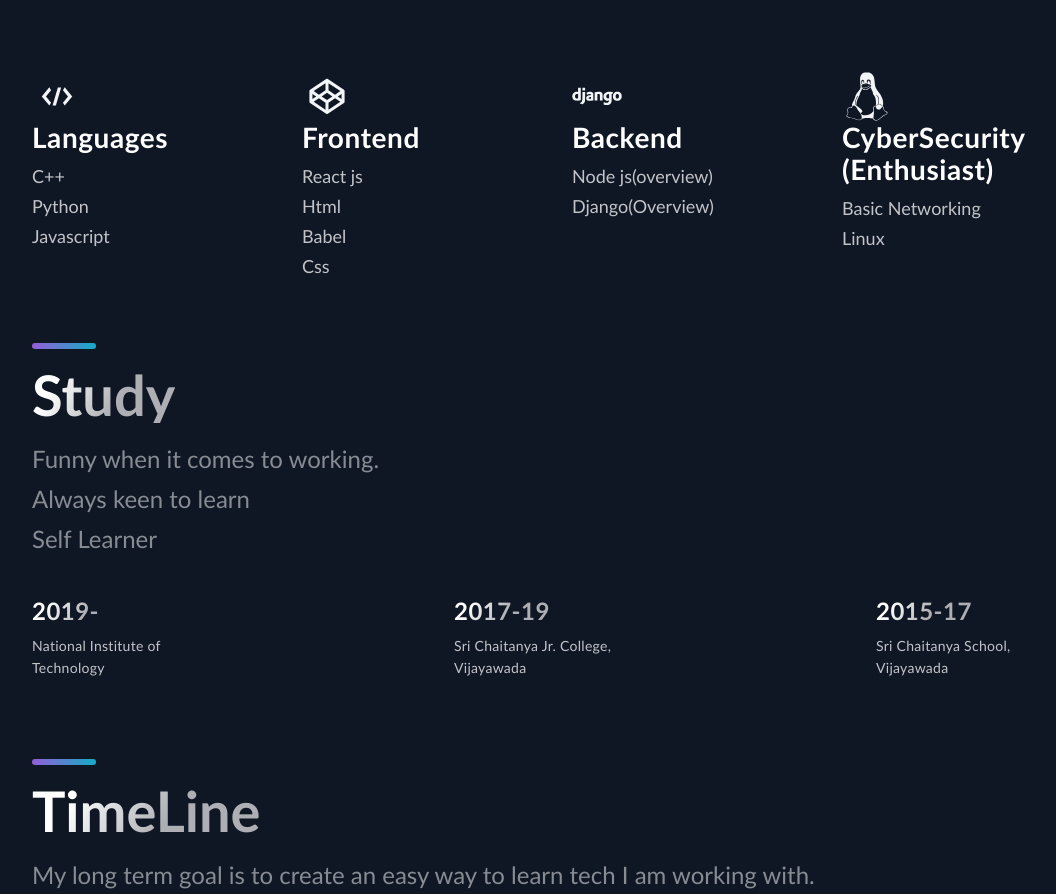
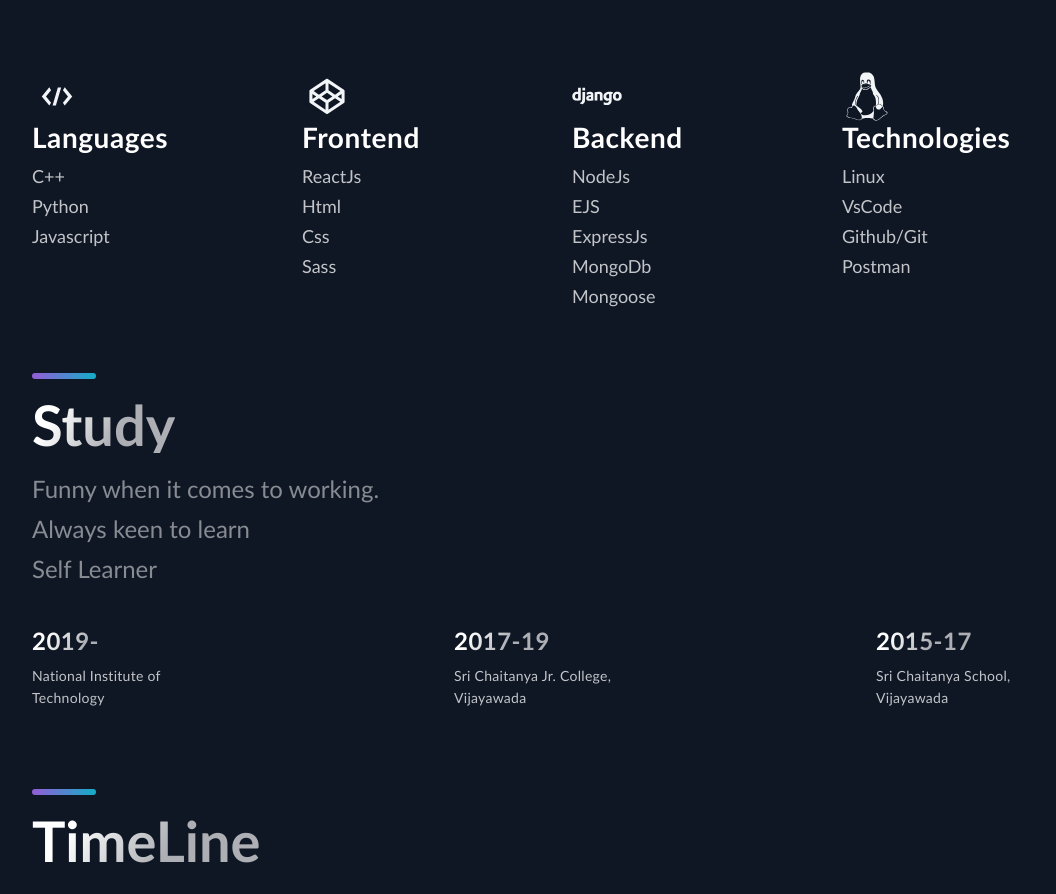
Before and after one commit to vijay2249/portfolio1, a Next.js app: page / in a window 1280 px wide. Shown: the part 2045-2939 px from the top of the page, without its empty margins (88-1144 px from the left). Built offline with nearby package versions, Linux system fonts and the light colour scheme.

Commit message:
Update Technologies.js

```diff
--- a/src/components/Technologies/Technologies.js
+++ b/src/components/Technologies/Technologies.js
@@ -22,21 +22,21 @@ const Technologies = () =>  (
         <DiCodepen size="5rem" />
         <ListContainer>
           <ListTitle>Frontend</ListTitle>
-          <ListParagraph>React js<br/>Html<br/>Babel<br/>Css</ListParagraph>
+          <ListParagraph>ReactJs<br/>Html<br/>Css<br/>Sass</ListParagraph>
         </ListContainer>
       </ListItem>
       <ListItem>
         <DiDjango size="5rem" />
         <ListContainer>
           <ListTitle>Backend</ListTitle>
-          <ListParagraph>Node js(overview)<br/>Django(Overview)</ListParagraph>
+          <ListParagraph>NodeJs<br/>EJS<br/>ExpressJs<br/>MongoDb<br/>Mongoose</ListParagraph>
         </ListContainer>
       </ListItem>
       <ListItem>
         <DiLinux size="5rem" />
         <ListContainer>
-          <ListTitle>CyberSecurity<br/>(Enthusiast)</ListTitle>
-          <ListParagraph>Basic Networking<br/>Linux</ListParagraph>
+          <ListTitle>Technologies</ListTitle>
+          <ListParagraph>Linux<br/>VsCode<br/>Github/Git<br/>Postman</ListParagraph>
         </ListContainer>
       </ListItem>
     </List>
```
